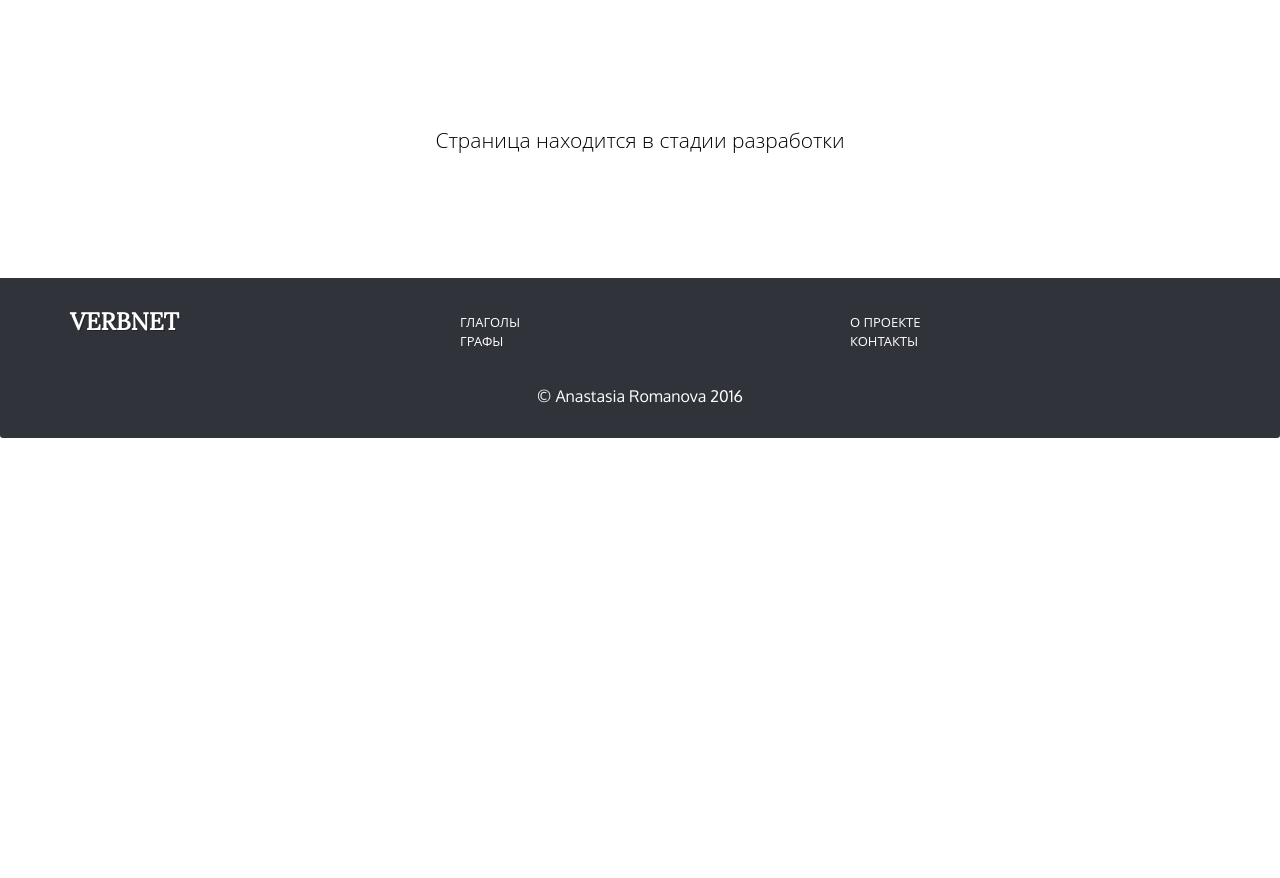
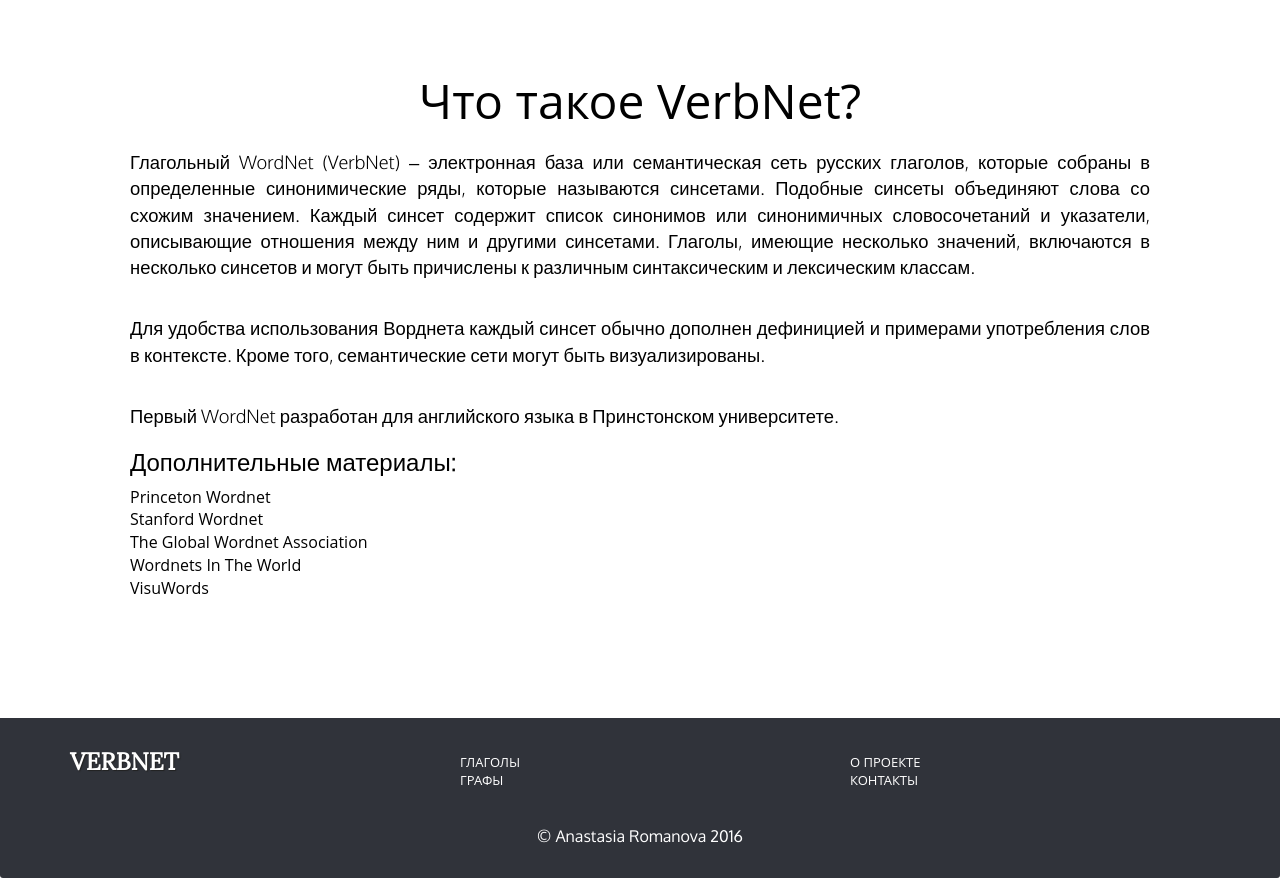
Before and after one commit to anastasiaromane/VerbNet, a Django app: page /verbnet/ in a window 1280 px wide. Shown: the part 75-953 px from the top of the page. Before the commit the page ends 513 px from the top, so only its background shows below. Run offline with Django 3.2, Linux system fonts and the light colour scheme; some libraries are stand-ins or nearby versions.

Commit message:
Verbnet page modified

```diff
--- a/VerbNet/static/css/VerbNet.css
+++ b/VerbNet/static/css/VerbNet.css
@@ -130,7 +130,43 @@ body {
   text-align: center;
 }
 
+.text-justify p {
+  padding-top: 20px;
+  font-size: 1.15em;
+}
+.list-unstyled a {
+  color: black;
+  font-size: 1em;
+}
+/* MARKETING CONTENT
+-------------------------------------------------- */
 
+/* Center align the text within the three columns below the carousel */
+.marketing .col-lg-4 {
+  margin-bottom: 20px;
+  text-align: center;
+}
+.marketing h3 {
+  font-weight: normal;
+  font-family: "Open Sans","Helvetica Neue","Helvetica", "Helvetica","Arial", sans-serif;
+  color: #30333a;
+  font-size: 1.2em;
+  margin-top: 20px;
+  margin-bottom: 10px;
+  line-height: 1.4;
+}
+.marketing .col-lg-4 p {
+  margin-right: 10px;
+  margin-left: 10px;
+  height: 130px;
+  color: #30333a;
+  margin-bottom: -20px;
+}
+
+.marketing .col-lg-4 img {
+  border: 1px solid #9599a1;
+}
+/* END HOME PAGE */
 
 /*CONTACT PAGE*/
 
@@ -163,38 +199,6 @@ body {
   background-color: rgb(109, 204, 156);
 }
 /*END OF CONTACT PAGE*/
-
-
-
-
-/* MARKETING CONTENT
--------------------------------------------------- */
-
-/* Center align the text within the three columns below the carousel */
-.marketing .col-lg-4 {
-  margin-bottom: 20px;
-  text-align: center;
-}
-.marketing h3 {
-  font-weight: normal;
-  font-family: "Open Sans","Helvetica Neue","Helvetica", "Helvetica","Arial", sans-serif;
-  color: #30333a;
-  font-size: 1.2em;
-  margin-top: 20px;
-  margin-bottom: 10px;
-  line-height: 1.4;
-}
-.marketing .col-lg-4 p {
-  margin-right: 10px;
-  margin-left: 10px;
-  height: 130px;
-  color: #30333a;
-}
-
-.marketing .col-lg-4 img {
-  border: 1px solid #9599a1;
-}
-/* END HOME PAGE */
 
 /********** Large devices only **********/
 @media (min-width: 1200px) {}
--- a/VerbNet/templates/VerbNet/contacts.html
+++ b/VerbNet/templates/VerbNet/contacts.html
@@ -7,7 +7,7 @@
   <div class="row contact-page">
     <div class="col-lg-6">
       <div class="contact-info">
-        <h2>Наши контакты</h2>
+        <h2>Контакты</h2>
         <p>Email: <a href="mailto:rus.verbnet@gmail.com?Subject=VerbNet" target="_top">rus.verbnet@gmail.com</a></p>
       </div> <!-- contacts -->
     </div> <!-- col-lg-6 -->
--- a/VerbNet/templates/VerbNet/verbnet.html
+++ b/VerbNet/templates/VerbNet/verbnet.html
@@ -6,8 +6,20 @@
 <div id="main-content">
   <div class="container">
     <div class="jumbotron">
-      <div class="description">
-        <p>Страница находится в стадии разработки </p>
+      <h2>Что такое VerbNet?</h2>
+      <div class="text-justify">
+        <p>Глагольный WordNet (VerbNet) – электронная база или семантическая сеть русских глаголов, которые собраны в определенные синонимические ряды, которые называются синсетами. Подобные синсеты объединяют слова со схожим значением. Каждый синсет содержит список синонимов или синонимичных словосочетаний и указатели, описывающие отношения между ним и другими синсетами. Глаголы, имеющие несколько значений, включаются в несколько синсетов и могут быть причислены к различным синтаксическим и лексическим классам.</p>
+        <p>Для удобства использования Ворднета каждый синсет обычно дополнен дефиницией и примерами употребления слов в контексте. Кроме того, семантические сети могут быть визуализированы.</p>
+        <p>Первый WordNet разработан для английского языка в Принстонском университете.</p>
+        <h3>Дополнительные материалы:</h3>
+        <ul class="list-unstyled">
+          <li><a href="http://wordnet.princeton.edu/" class="text-capitalize"> Princeton Wordnet</a></li>
+          <li><a href="http://ai.stanford.edu/~rion/swn/" class="text-capitalize"> Stanford Wordnet</a></li>
+          <li><a href="http://globalwordnet.org/" class="text-capitalize">The Global Wordnet Association</a></li>
+          <li><a href="http://globalwordnet.org/wordnets-in-the-world/" class="text-capitalize">Wordnets in the World</a></li>
+          <li><a href="http://visuwords.com/" class="text-capitalize"> VisuWords</a></li>
+        </ul>
+
       </div>
     </div>
   </div>
```
Also changed, not shown: VerbNet/templates/VerbNet/index.html (+4 -3 lines).
